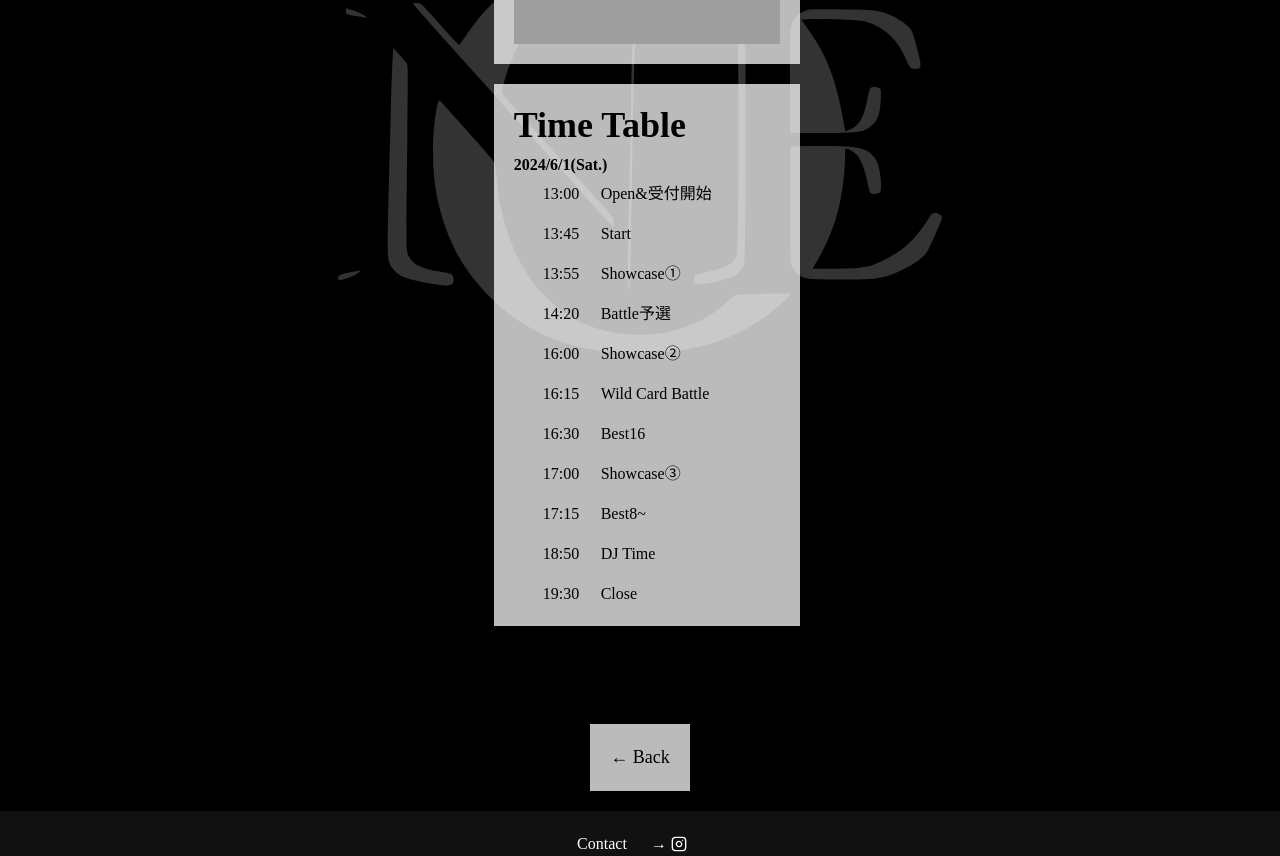
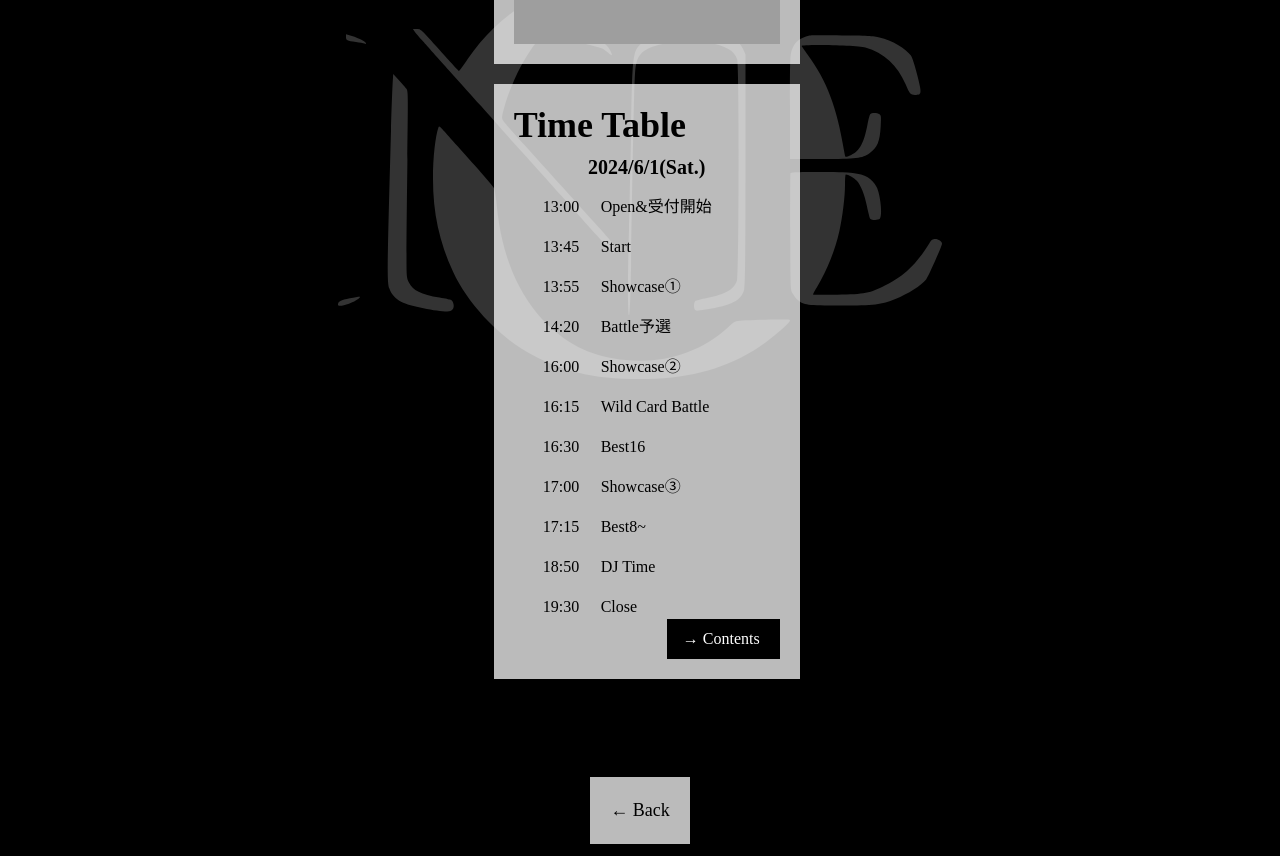
Before and after one commit to PlusF/nexus-over, a Next.js app: page /location in a window 1280 px wide. Shown: the part 507-1363 px from the top of the page. Built offline with nearby package versions, Linux system fonts and the light colour scheme; grey boxes are pictures that could not be loaded; a web font is replaced by a local one.

Commit message:
contents修正

```diff
--- a/pages/location.tsx
+++ b/pages/location.tsx
@@ -2,6 +2,7 @@ import { AspectRatio, Box, Center, Heading, Text, VStack } from '@chakra-ui/reac
 
 import { SimpleMotionBox } from '@/components/box';
 import { BackLinkBox } from '@/components/linkbox';
+import LinkButton from '@/components/linkbutton';
 import { NormalLogo } from '@/components/logo';
 import { TimeTableBox } from '@/components/timetablebox';
 
@@ -37,8 +38,8 @@ export default function Location() {
                     </AspectRatio>
                 </SimpleMotionBox>
                 <SimpleMotionBox title="Time Table">
-                    <Heading id="timetable" fontSize="md" mt="2">
-                        2024/6/1(Sat.)
+                    <Heading id="timetable" fontSize="xl" m="2">
+                        <Center>2024/6/1(Sat.)</Center>
                     </Heading>
                     <Center>
                         <VStack>
@@ -55,6 +56,11 @@ export default function Location() {
                             <TimeTableBox time="19:30" content="Close" />
                         </VStack>
                     </Center>
+                    <LinkButton href="contents">
+                        <Text mr="1" color="white" fontWeight="300">
+                            &rarr; Contents
+                        </Text>
+                    </LinkButton>
                 </SimpleMotionBox>
                 <Box h={50}></Box>
             </Box>
```
Also changed, not shown: pages/contents.tsx (+0 -8 lines).
